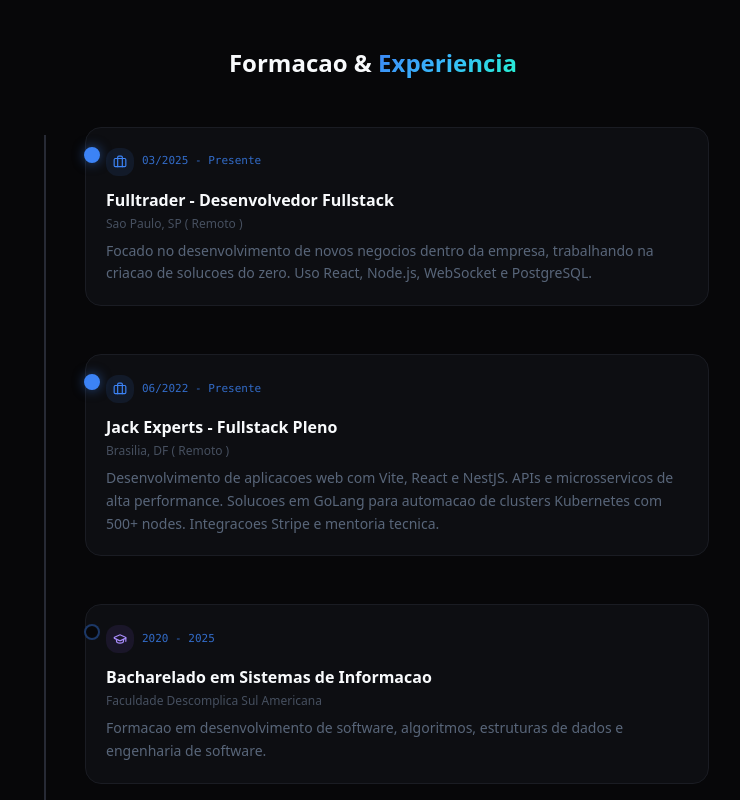
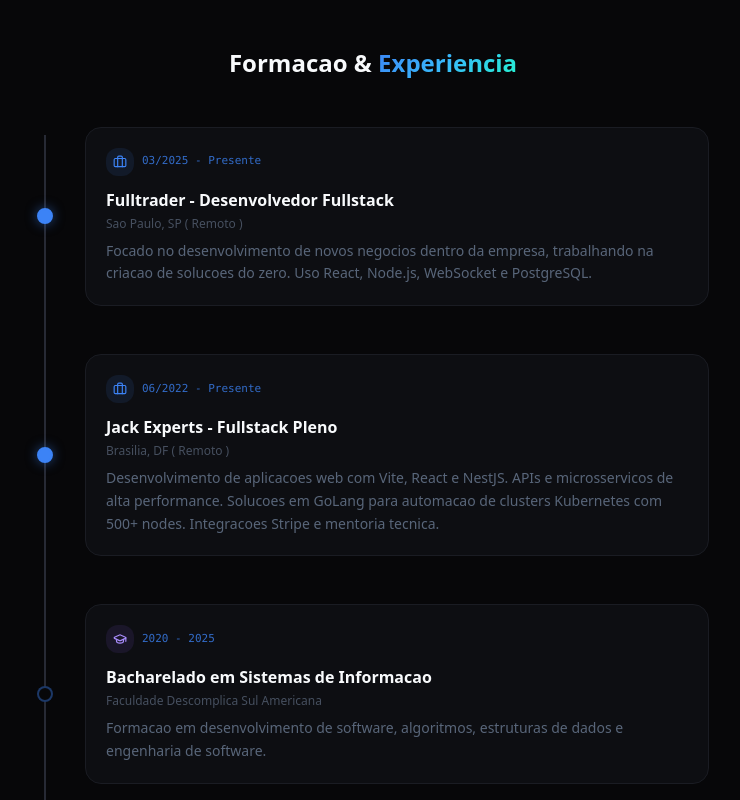
Before and after one commit to leonardoReizz/portifolio, a Next.js app: page / in a window 1280 px wide. Shown: the part 4400-5200 px from the top of the page, without its empty margins (267-1007 px from the left). Built offline with nearby package versions, Linux system fonts and the light colour scheme.

Commit message:
fix: enhance layout and styling in About component

```diff
--- a/src/app/components/About.tsx
+++ b/src/app/components/About.tsx
@@ -200,7 +200,7 @@
               <div
                 key={item.id}
                 className={cn(
-                  "relative pb-12 last:pb-0 stagger-item",
+                  "relative pb-12 last:pb-0 stagger-item flex items-center justify-center w-full",
                   visible && "stagger-item-visible",
                 )}
                 style={{ transitionDelay: `${index * 150}ms` }}
@@ -208,16 +208,16 @@
                 {/* Dot - centered on the line (left:7px = center of 2px line, dot is 16px so offset -7px) */}
                 <div
                   className={cn(
-                    "absolute top-5 w-4 h-4 rounded-full border-2 z-10",
+                    "absolute w-4 h-4 rounded-full border-2 z-10 -left-[48px]",
                     item.type === "experience"
                       ? "border-primary bg-primary shadow-[0_0_12px_hsl(217_91%_60%/0.5)]"
                       : "border-primary/40 bg-background",
                   )}
-                  style={{ left: "-1px" }}
+                  // style={{ left: "-1px" }}
                 />
 
                 {/* Card */}
-                <div className="spotlight-card p-5 group">
+                <div className="spotlight-card p-5 group w-full">
                   <div className="flex items-center gap-2 mb-3">
                     <div
                       className={cn(
```
